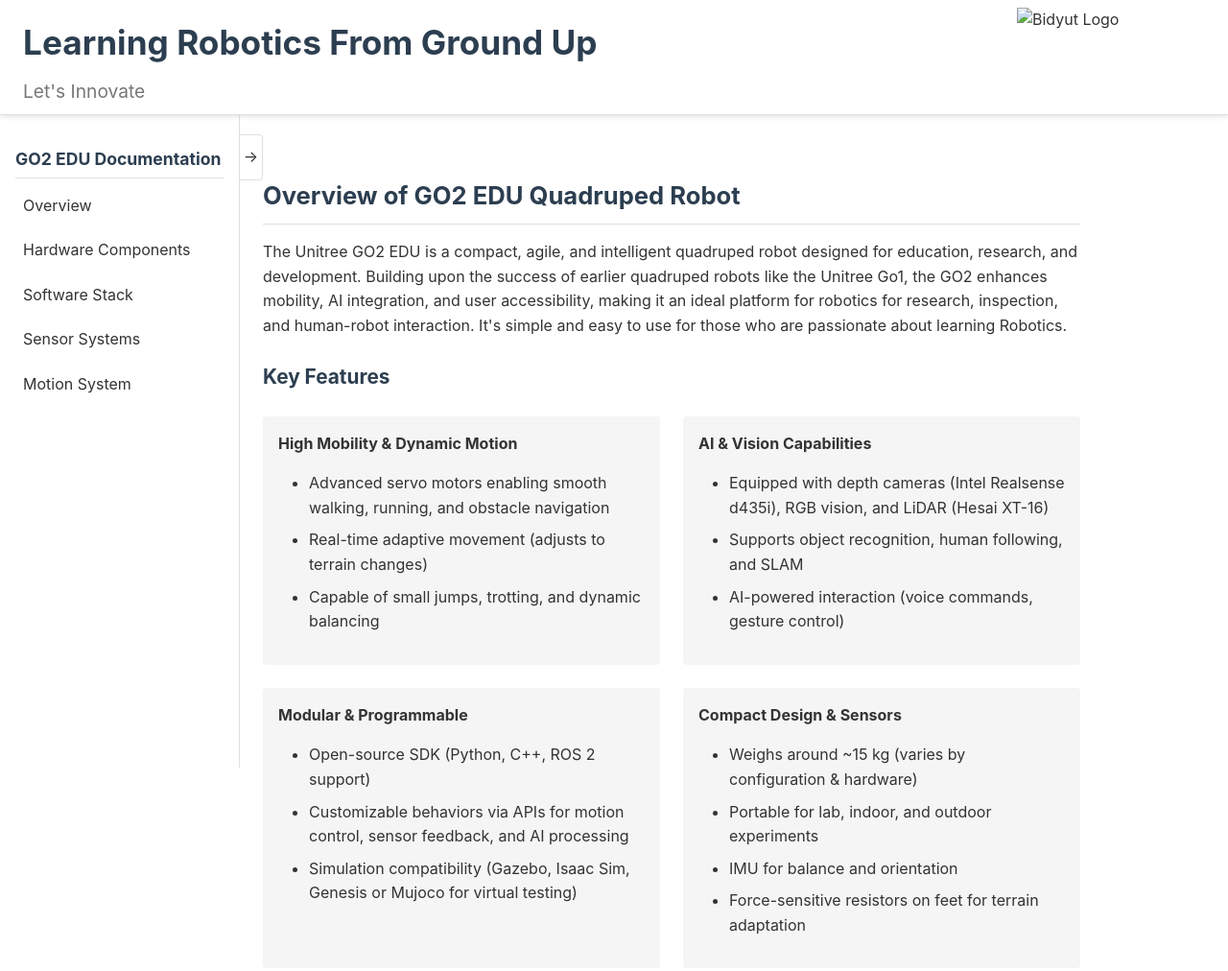
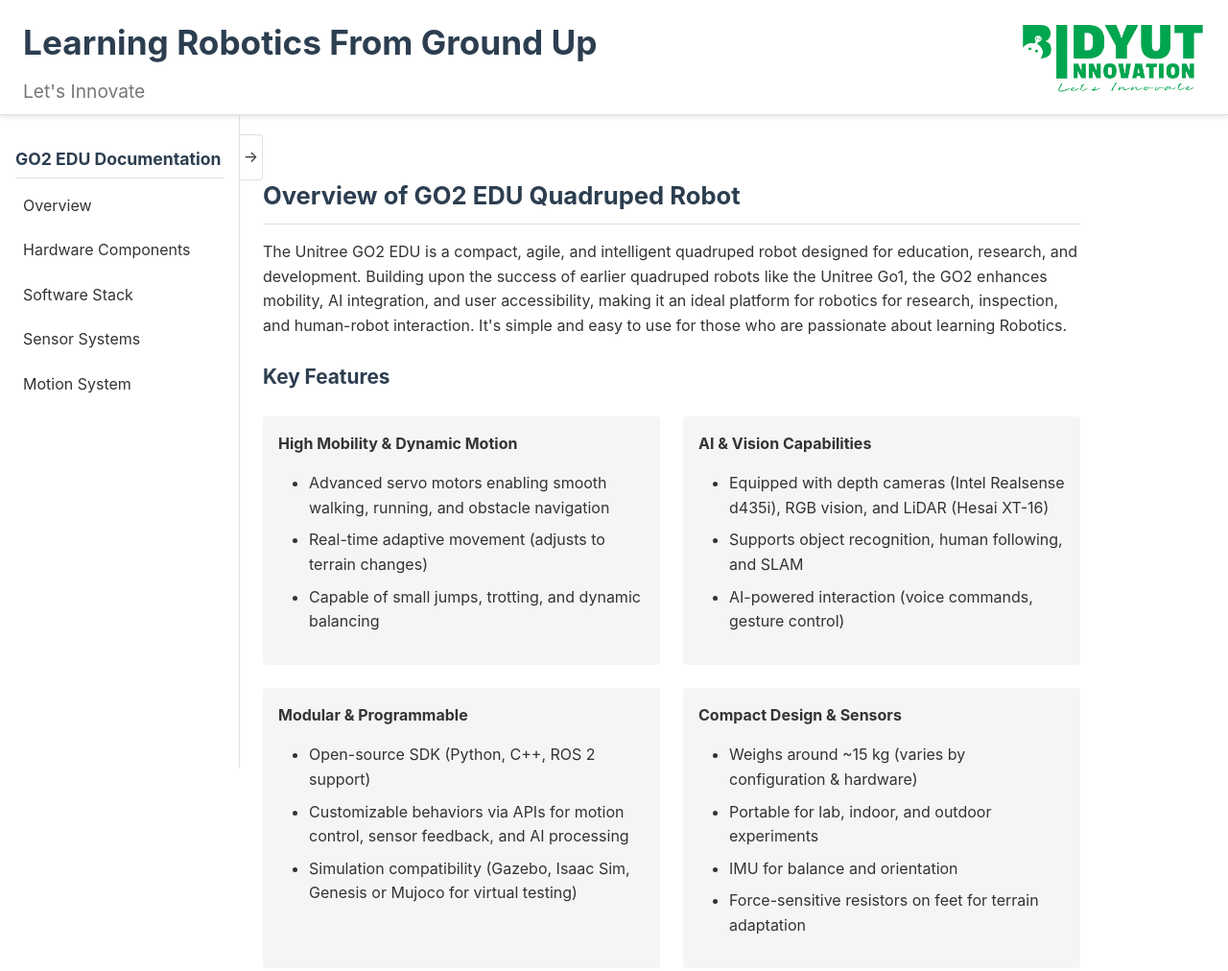
Before and after one commit to Arjav14/Go2-introduction, a plain HTML site: page index.html in a window 1280 px wide. Shown: the top 1012 px of the page at 96% size. Drawn offline with Linux system fonts and the light colour scheme.

Commit message:
Update index.html

```diff
--- a/index.html
+++ b/index.html
@@ -7,11 +7,11 @@
     <link rel="stylesheet" href="style.css">
 </head>
 <body>
-    <header>
+   <header>
         <h1>Learning Robotics From Ground Up</h1>
         <p class="subtitle">Let's Innovate</p>
-        <img src="Certificate.jpg" alt="Bidyut Logo"
-        style="position: absolute; right: 20px; top: 8px; height: 110px; width: 200px; object-fit: fill;">
+        <img src="Certificate.png" alt="Bidyut Logo"
+        style="position: absolute; right: 20px; top: -55px; height: 250px; width: 200px; object-fit: fill;">
     </header>
 
     <div class="sidebar">
```
